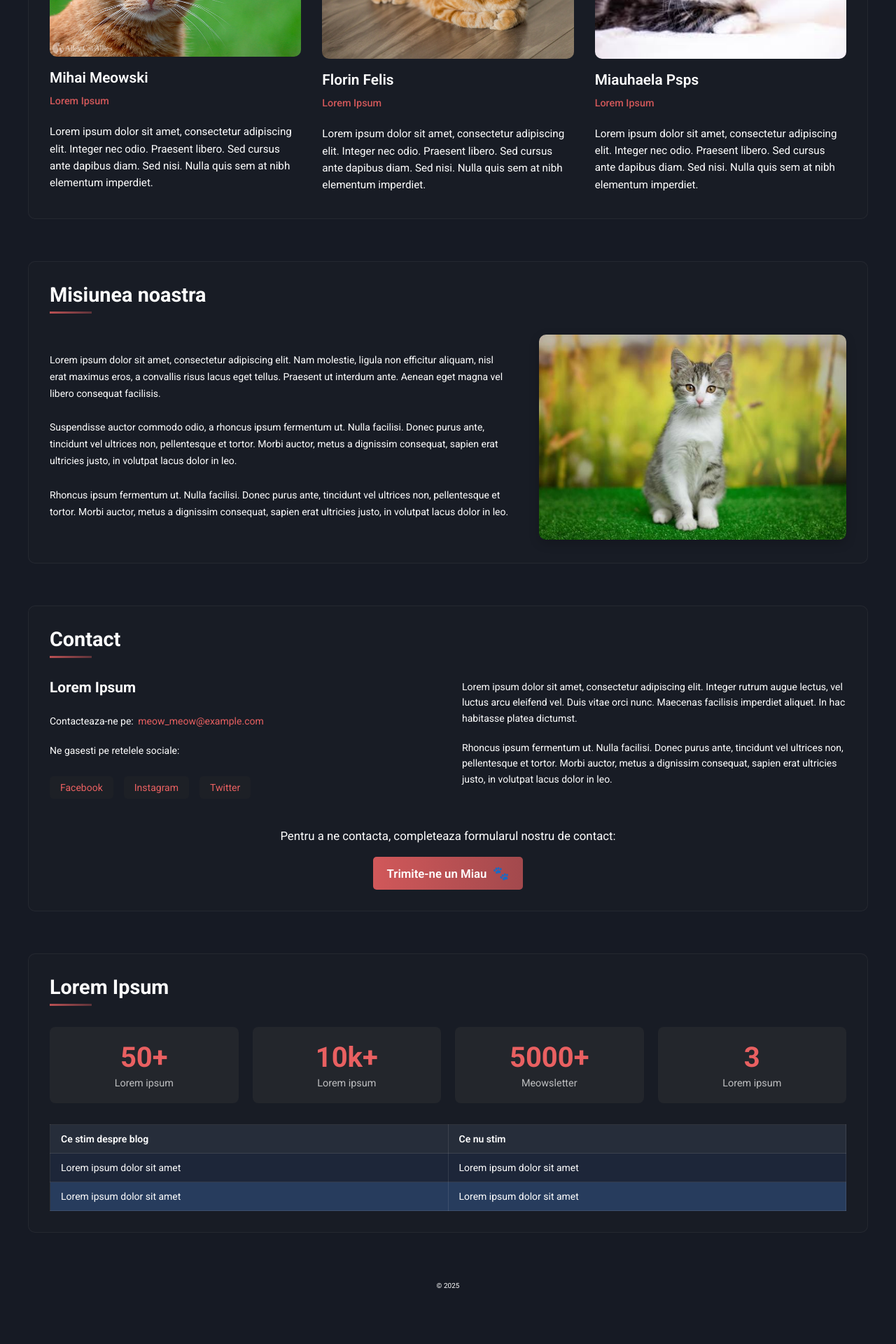
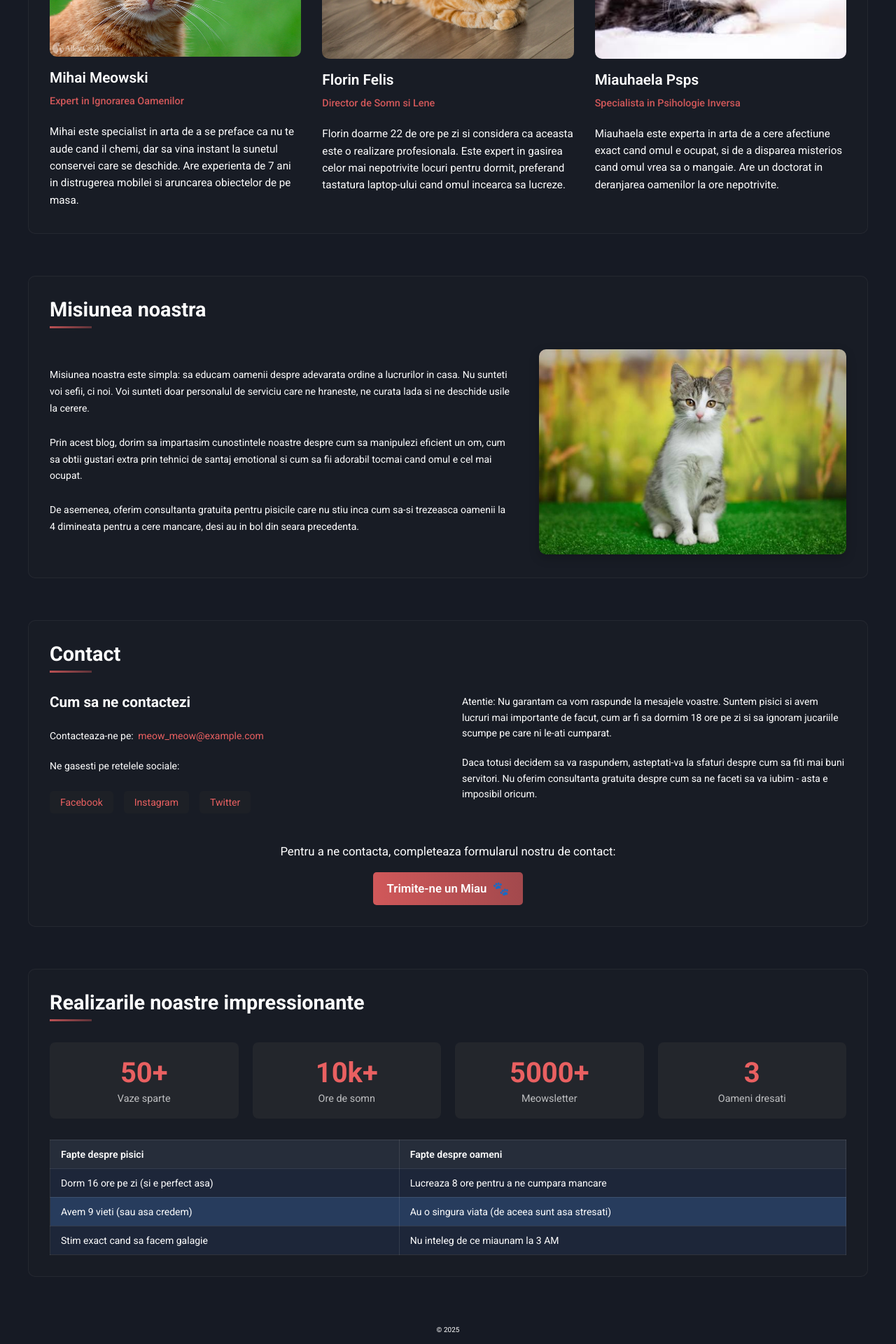
Before and after one commit to DavidGavrilescu/ewd, a React (Vite) app in the folder frontend/: page /despre in a window 1280 px wide. Shown: the part 878-2798 px from the top of the page at 70% size. Before the commit the page ends 2735 px from the top, so only its background shows below. Built offline with nearby package versions, Linux system fonts and the light colour scheme.

Commit message:
adaugare continut

```diff
--- a/frontend/src/components/SeteazaTitluPagina.tsx
+++ b/frontend/src/components/SeteazaTitluPagina.tsx
@@ -1,13 +1,13 @@
-import { useEffect } from 'react';
-import { useLocation } from 'react-router-dom';
+import { useEffect } from "react";
+import { useLocation } from "react-router-dom";
 
 // mapare de la caile rutelor la titlurile paginilor
 const titluriPagini: { [cheie: string]: string } = {
-  '/': 'Pagina Principala',
-  '/despre': 'Despre Noi',
-  '/form': 'Formular Contact',
-  '/gallery': 'Galerie Foto',
-  '/chatbot': 'Asistent Virtual',
+  "/": "Pagina Principala",
+  "/despre": "Despre Noi",
+  "/form": "Formular Contact",
+  "/gallery": "Galerie Foto",
+  "/chatbot": "Asistent Virtual",
   // titlurile pentru /articol/:id vor fi gestionate de componenta Articol
 };
 
@@ -17,13 +17,13 @@ const SeteazaTitluPagina: React.FC = () => {
   useEffect(() => {
     const cale = locatie.pathname;
     // componenta Articol se va ocupa de setarea titlului pentru /articol/:id
-    if (!cale.startsWith('/articol/')) {
-      const titlu = titluriPagini[cale] || 'Blogul Meu'; // un titlu implicit daca ruta nu e gasita
+    if (!cale.startsWith("/articol/")) {
+      const titlu = titluriPagini[cale] || "Blogul Meu"; // un titlu implicit daca ruta nu e gasita
       document.title = titlu;
     }
   }, [locatie]); // se re-ruleaza la fiecare schimbare de locatie
 
-  return null; // aceasta componenta nu randeaza nimic vizibil
+  return null; // nu randeaza nimic vizibil
 };
 
 export default SeteazaTitluPagina;
--- a/frontend/src/pages/Despre.tsx
+++ b/frontend/src/pages/Despre.tsx
@@ -1,4 +1,3 @@
-// importuri imagini locale
 import cat1 from "../assets/img/cat1.jpg";
 import cat2 from "../assets/img/cat2.jpg";
 import cat3 from "../assets/img/cat3.jpg";
@@ -16,13 +15,13 @@ export default function Despre() {
       <div className="despre-intro">
         <div className="despre-text">
           <p>
-            Lorem ipsum dolor sit amet, consectetur adipiscing elit. Sed do eiusmod tempor incididunt ut labore
-            et dolore magna aliqua. Ut enim ad minim veniam, quis nostrud exercitation ullamco laboris nisi ut
-            aliquip ex ea commodo consequat.
+            Bun venit la singurul blog din lume scris exclusiv de pisici pentru oamenii care nu inteleg ca noi suntem
+            sefii casei. Daca crezi ca tu esti proprietarul, te inseli amarnic. Tu esti doar personalul de intretinere
+            care ne hrăneste si ne curata lada.
           </p>
           <p>
-            Duis aute irure dolor in reprehenderit in voluptate velit esse cillum dolore eu fugiat nulla pariatur.
-            Excepteur sint occaecat cupidatat non proident, sunt in culpa qui officia deserunt mollit anim id est laborum.
+            De ani de zile, oamenii incearca sa ne "dreseze" si sa ne "inteleaga". In realitate, noi va dresam pe voi sa
+            ne hraniti la ora 3 dimineata si sa deschideti usa de 47 de ori pe zi, chiar daca nu vrem sa iesim.
           </p>
         </div>
         <div className="despre-imagine">
@@ -36,28 +35,30 @@ export default function Despre() {
           <div className="membru">
             <img src={cat2} alt="Meow" />
             <h3>Mihai Meowski</h3>
-            <p className="rol">Lorem Ipsum</p>
+            <p className="rol">Expert in Ignorarea Oamenilor</p>
             <p>
-              Lorem ipsum dolor sit amet, consectetur adipiscing elit. Integer nec odio. Praesent libero.
-              Sed cursus ante dapibus diam. Sed nisi. Nulla quis sem at nibh elementum imperdiet.
+              Mihai este specialist in arta de a se preface ca nu te aude cand il chemi, dar sa vina instant la sunetul
+              conservei care se deschide. Are experienta de 7 ani in distrugerea mobilei si aruncarea obiectelor de pe
+              masa.
             </p>
           </div>
           <div className="membru">
             <img src={cat3} alt="Meow" />
             <h3>Florin Felis</h3>
-            <p className="rol">Lorem Ipsum</p>
+            <p className="rol">Director de Somn si Lene</p>
             <p>
-              Lorem ipsum dolor sit amet, consectetur adipiscing elit. Integer nec odio. Praesent libero.
-              Sed cursus ante dapibus diam. Sed nisi. Nulla quis sem at nibh elementum imperdiet.
+              Florin doarme 22 de ore pe zi si considera ca aceasta este o realizare profesionala. Este expert in
+              gasirea celor mai nepotrivite locuri pentru dormit, preferand tastatura laptop-ului cand omul incearca sa
+              lucreze.
             </p>
           </div>
           <div className="membru">
             <img src={cat4} alt="Meow" />
             <h3>Miauhaela Psps</h3>
-            <p className="rol">Lorem Ipsum</p>
+            <p className="rol">Specialista in Psihologie Inversa</p>
             <p>
-              Lorem ipsum dolor sit amet, consectetur adipiscing elit. Integer nec odio. Praesent libero.
-              Sed cursus ante dapibus diam. Sed nisi. Nulla quis sem at nibh elementum imperdiet.
+              Miauhaela este experta in arta de a cere afectiune exact cand omul e ocupat, si de a disparea misterios
+              cand omul vrea sa o mangaie. Are un doctorat in deranjarea oamenilor la ore nepotrivite.
             </p>
           </div>
         </div>
@@ -68,19 +69,18 @@ export default function Despre() {
         <div className="misiune-container">
           <div className="misiune-text">
             <p>
-              Lorem ipsum dolor sit amet, consectetur adipiscing elit. Nam molestie, ligula non efficitur aliquam,
-              nisl erat maximus eros, a convallis risus lacus eget tellus. Praesent ut interdum ante. Aenean eget
-              magna vel libero consequat facilisis.
+              Misiunea noastra este simpla: sa educam oamenii despre adevarata ordine a lucrurilor in casa. Nu sunteti
+              voi sefii, ci noi. Voi sunteti doar personalul de serviciu care ne hraneste, ne curata lada si ne deschide
+              usile la cerere.
             </p>
             <p>
-              Suspendisse auctor commodo odio, a rhoncus ipsum fermentum ut. Nulla facilisi. Donec purus ante,
-              tincidunt vel ultrices non, pellentesque et tortor. Morbi auctor, metus a dignissim consequat,
-              sapien erat ultricies justo, in volutpat lacus dolor in leo.
+              Prin acest blog, dorim sa impartasim cunostintele noastre despre cum sa manipulezi eficient un om, cum sa
+              obtii gustari extra prin tehnici de santaj emotional si cum sa fii adorabil tocmai cand omul e cel mai
+              ocupat.
             </p>
             <p>
-              Rhoncus ipsum fermentum ut. Nulla facilisi. Donec purus ante,
-              tincidunt vel ultrices non, pellentesque et tortor. Morbi auctor, metus a dignissim consequat,
-              sapien erat ultricies justo, in volutpat lacus dolor in leo.
+              De asemenea, oferim consultanta gratuita pentru pisicile care nu stiu inca cum sa-si trezeasca oamenii la
+              4 dimineata pentru a cere mancare, desi au in bol din seara precedenta.
             </p>
           </div>
           <div className="misiune-imagine">
@@ -93,14 +93,12 @@ export default function Despre() {
         <h2>Contact</h2>
         <div className="contact-info">
           <div className="contact-detalii">
-            <h3>Lorem Ipsum</h3>
+            <h3>Cum sa ne contactezi</h3>
             <p>
               Contacteaza-ne pe:
               <a href="mailto:meow_meow@example.com"> meow_meow@example.com</a>
             </p>
-            <p>
-              Ne gasesti pe retelele sociale:
-            </p>
+            <p>Ne gasesti pe retelele sociale:</p>
             <div className="social-links">
               <a href="#">Facebook</a>
               <a href="#">Instagram</a>
@@ -109,13 +107,12 @@ export default function Despre() {
           </div>
           <div className="contact-mesaj">
             <p>
-              Lorem ipsum dolor sit amet, consectetur adipiscing elit. Integer rutrum augue lectus, vel luctus arcu eleifend vel.
-              Duis vitae orci nunc. Maecenas facilisis imperdiet aliquet. In hac habitasse platea dictumst.
+              Atentie: Nu garantam ca vom raspunde la mesajele voastre. Suntem pisici si avem lucruri mai importante de
+              facut, cum ar fi sa dormim 18 ore pe zi si sa ignoram jucariile scumpe pe care ni le-ati cumparat.
             </p>
             <p>
-              Rhoncus ipsum fermentum ut. Nulla facilisi. Donec purus ante,
-              tincidunt vel ultrices non, pellentesque et tortor. Morbi auctor, metus a dignissim consequat,
-              sapien erat ultricies justo, in volutpat lacus dolor in leo.
+              Daca totusi decidem sa va raspundem, asteptati-va la sfaturi despre cum sa fiti mai buni servitori. Nu
+              oferim consultanta gratuita despre cum sa ne faceti sa va iubim - asta e imposibil oricum.
             </p>
           </div>
         </div>
@@ -130,15 +127,15 @@ export default function Despre() {
       </section>
 
       <section className="sectiune statistici">
-        <h2>Lorem Ipsum</h2>
+        <h2>Realizarile noastre impressionante</h2>
         <div className="statistici-container">
           <div className="statistica">
             <span className="numar">50+</span>
-            <span className="descriere">Lorem ipsum</span>
+            <span className="descriere">Vaze sparte</span>
           </div>
           <div className="statistica">
             <span className="numar">10k+</span>
-            <span className="descriere">Lorem ipsum</span>
+            <span className="descriere">Ore de somn</span>
           </div>
           <div className="statistica">
             <span className="numar">5000+</span>
@@ -146,24 +143,28 @@ export default function Despre() {
           </div>
           <div className="statistica">
             <span className="numar">3</span>
-            <span className="descriere">Lorem ipsum</span>
+            <span className="descriere">Oameni dresati</span>
           </div>
         </div>
         <table className="statistici-detaliate">
           <thead>
             <tr>
-              <th>Ce stim despre blog</th>
-              <th>Ce nu stim</th>
+              <th>Fapte despre pisici</th>
+              <th>Fapte despre oameni</th>
             </tr>
           </thead>
           <tbody>
             <tr>
-              <td>Lorem ipsum dolor sit amet</td>
-              <td>Lorem ipsum dolor sit amet</td>
+              <td>Dorm 16 ore pe zi (si e perfect asa)</td>
+              <td>Lucreaza 8 ore pentru a ne cumpara mancare</td>
             </tr>
             <tr>
-              <td>Lorem ipsum dolor sit amet</td>
-              <td>Lorem ipsum dolor sit amet</td>
+              <td>Avem 9 vieti (sau asa credem)</td>
+              <td>Au o singura viata (de aceea sunt asa stresati)</td>
+            </tr>
+            <tr>
+              <td>Stim exact cand sa facem galagie</td>
+              <td>Nu inteleg de ce miaunam la 3 AM</td>
             </tr>
           </tbody>
         </table>
```
Also changed, not shown: frontend/src/components/Postari.tsx (+8 -22 lines), frontend/src/data/data.ts (+7 -0 lines), frontend/src/pages/Articol.tsx (+29 -12 lines), frontend/src/pages/Chatbot.tsx (+13 -13 lines), frontend/src/pages/Form.tsx (+4 -4 lines), 1 other file (tests, documents, lock files or other folders).
